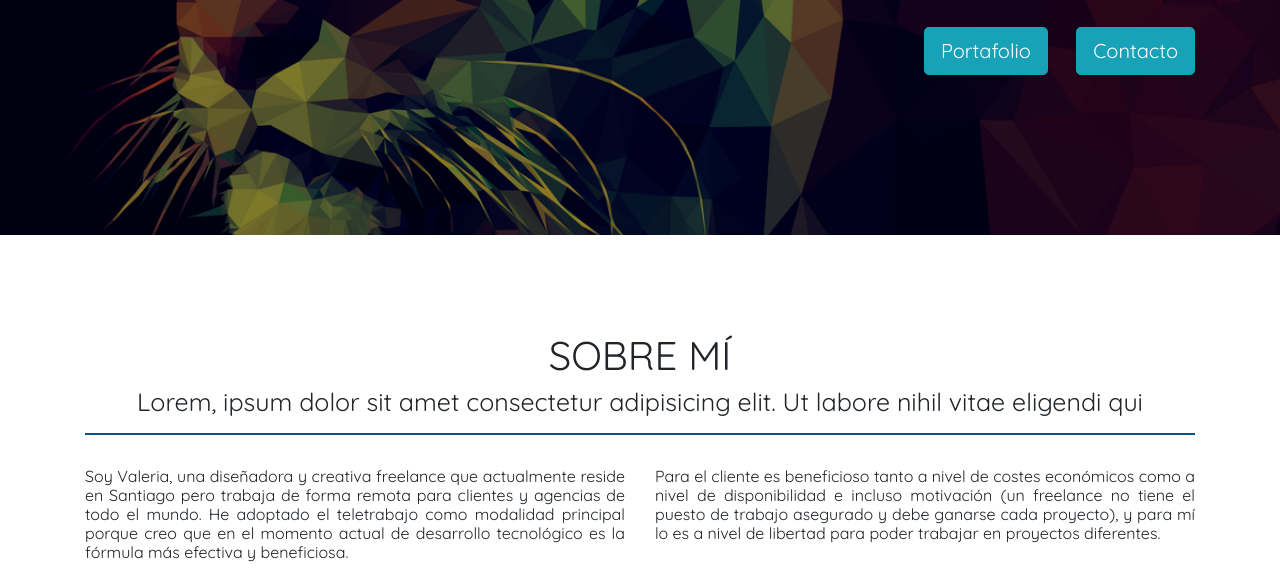
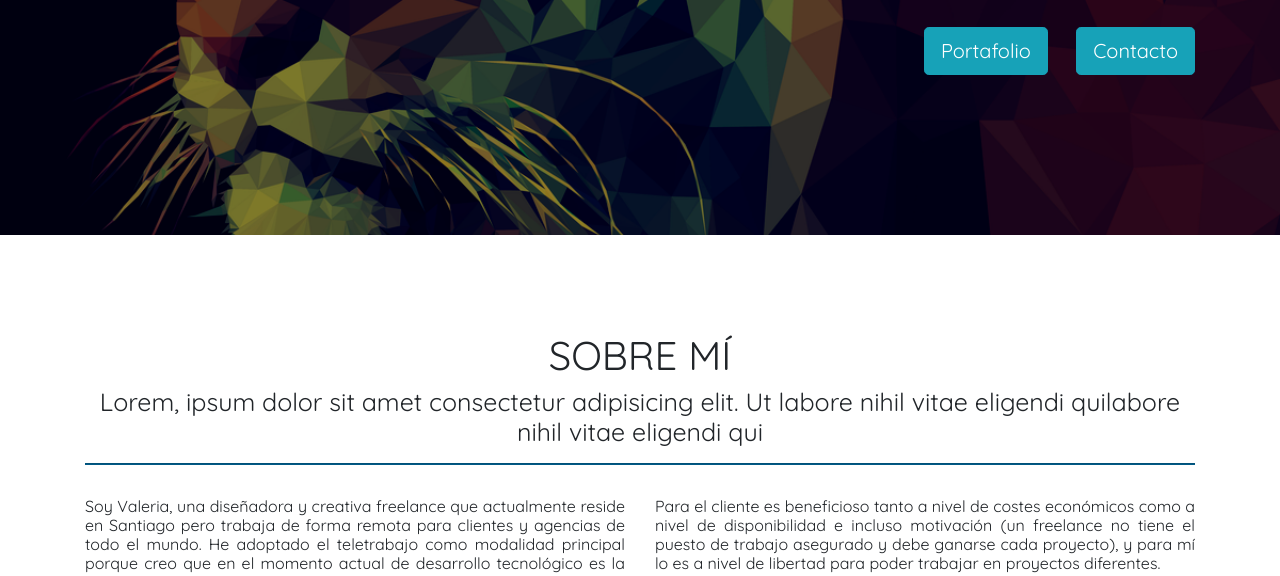
Before and after one commit to valeriaramirezm/portafoliovr, a plain HTML site: page index.html in a window 1280 px wide. Shown: the part 455-1031 px from the top of the page. Drawn offline with nearby package versions, Linux system fonts and the light colour scheme; a script that the page names is missing.

Commit message:
modificación lorem ipsum yo

```diff
--- a/index.html
+++ b/index.html
@@ -72,7 +72,7 @@
 <section id="yo" class="my-4 p-4 d-none d-sm-none d-md-block">
   <div class="container text-center my-5">
       <h2 class="h2-titulo">SOBRE MÍ</h2>
-      <h2 class="h2-subtitulo">Lorem, ipsum dolor sit amet consectetur adipisicing elit. Ut labore nihil vitae eligendi qui</h2>
+      <h2 class="h2-subtitulo">Lorem, ipsum dolor sit amet consectetur adipisicing elit. Ut  labore nihil vitae eligendi quilabore nihil vitae eligendi qui</h2>
       <hr class="hr-titulo">
 
       <div class="row">
```
